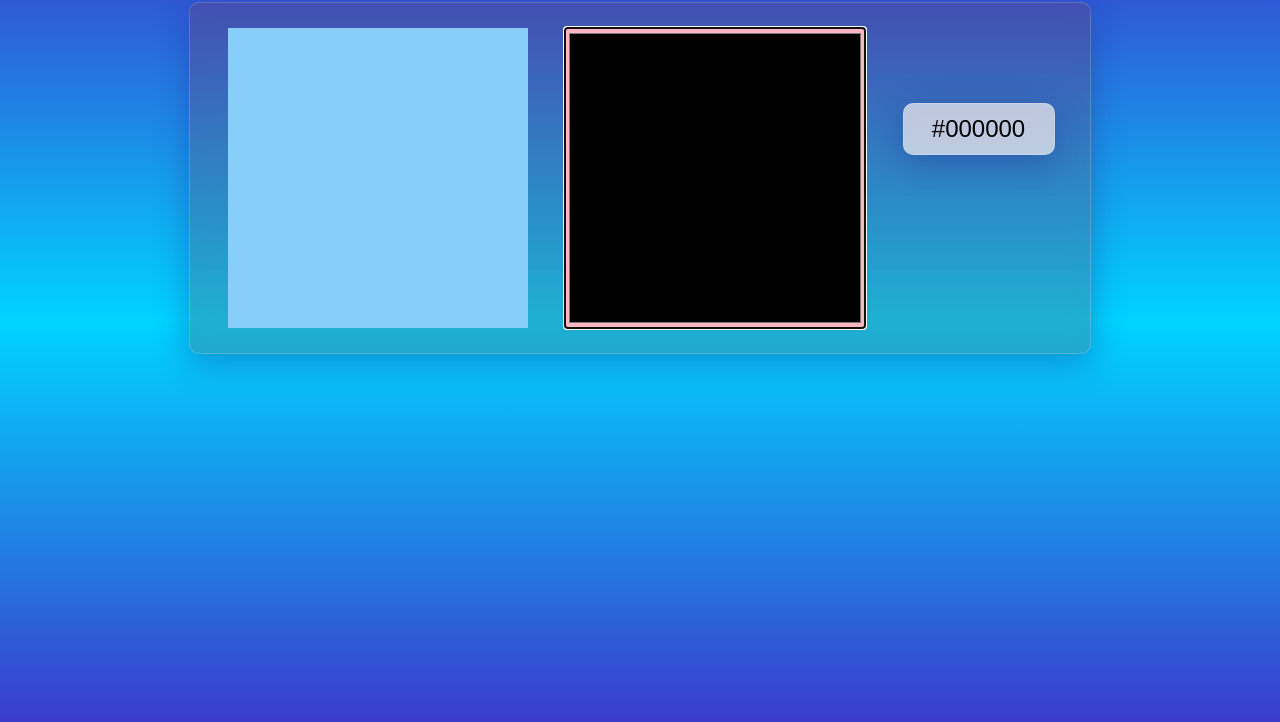
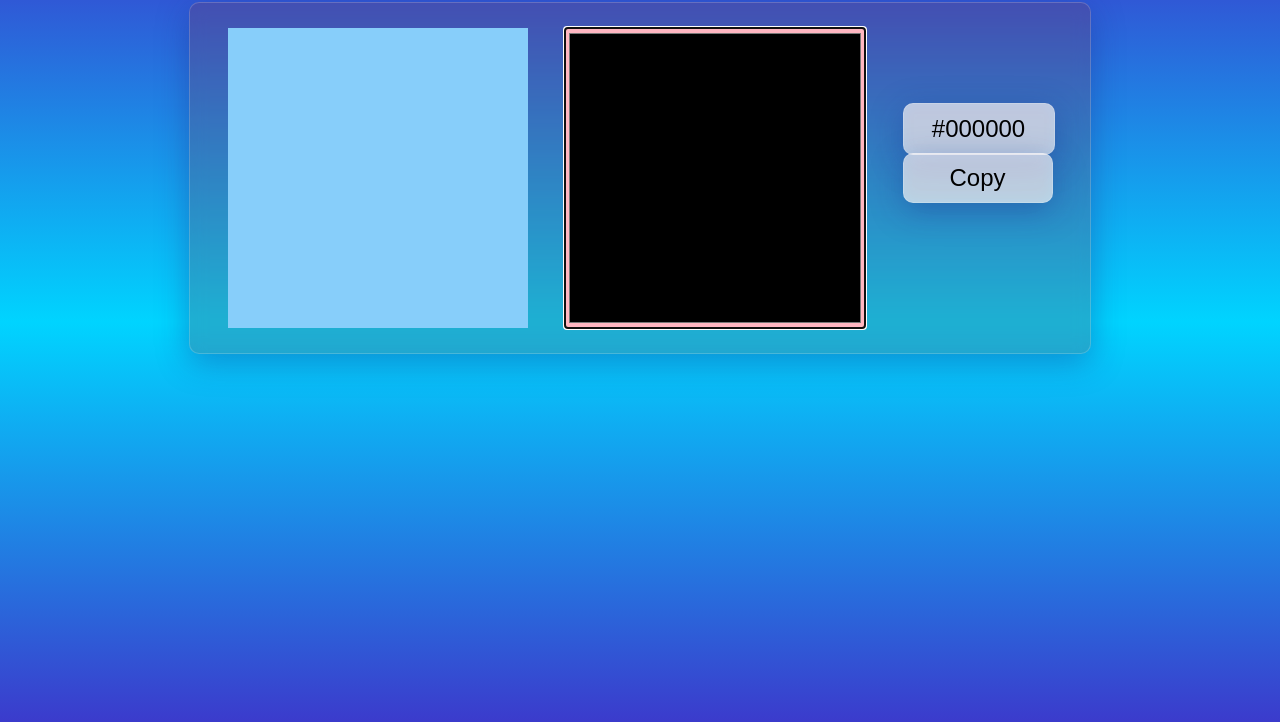
Before and after one commit to biggerpipicek/cpicker.github.io, a plain HTML site: page index.html in a window 1280 px wide. Shown: the part 78-800 px from the top of the page. Drawn offline with Linux system fonts and the light colour scheme.

Commit message:
added a button to copy the hex code

```diff
--- a/index.html
+++ b/index.html
@@ -15,6 +15,7 @@
         <input type="color" class="c-range-box" id="color_picker"></input>
         <div class="c-container">
             <div class="c-hex" id="hex_code"><p>#000000</p></div>
+            <button id="copy" onclick="copy()">Copy</button>
         </div>
     </div>
 </body>
--- a/script.js
+++ b/script.js
@@ -25,3 +25,7 @@ function updateAll(event) {
     const hex_code = document.querySelector("#hex_code");
     hex_code.textContent = event.target.value;
 }
+
+function copy() {
+    navigator.clipboard.writeText(hex_code);
+}
--- a/style.css
+++ b/style.css
@@ -63,3 +63,20 @@ body {
     justify-content: center;
     align-items: center;
 }
+
+button#copy {
+    position: absolute;
+    display: flex;
+    width: 150px;
+    height: 50px;
+    font-size: 1.5em;
+    background: rgba( 255, 255, 255, 0.65 );
+    box-shadow: 0 8px 32px 0 rgba( 31, 38, 135, 0.37 );
+    backdrop-filter: blur( 8px );
+    -webkit-backdrop-filter: blur( 8px );
+    border-radius: 10px;
+    border: 1px solid rgba( 255, 255, 255, 0.18 );
+    justify-content: center;
+    align-items: center;
+
+}
```
